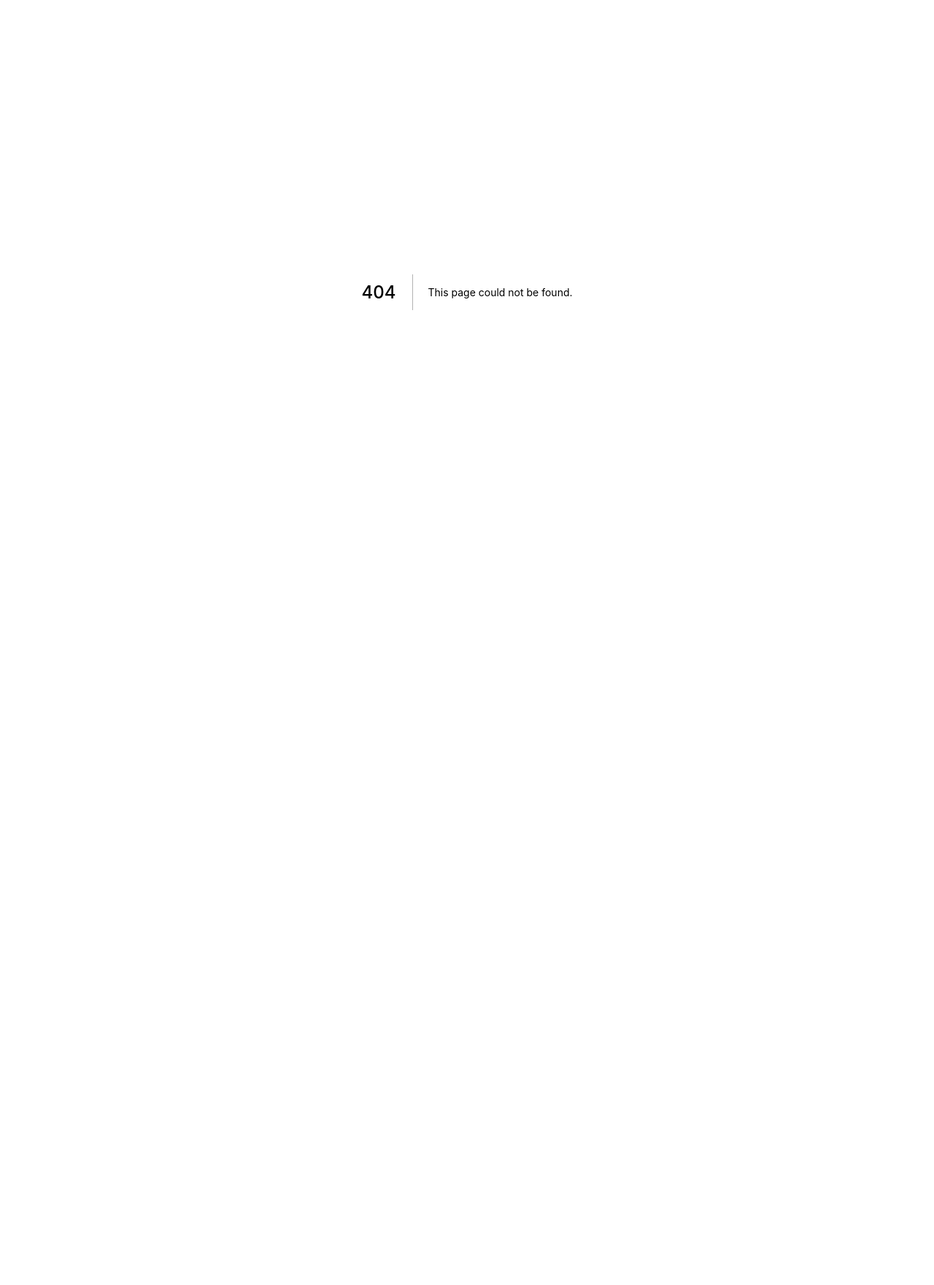
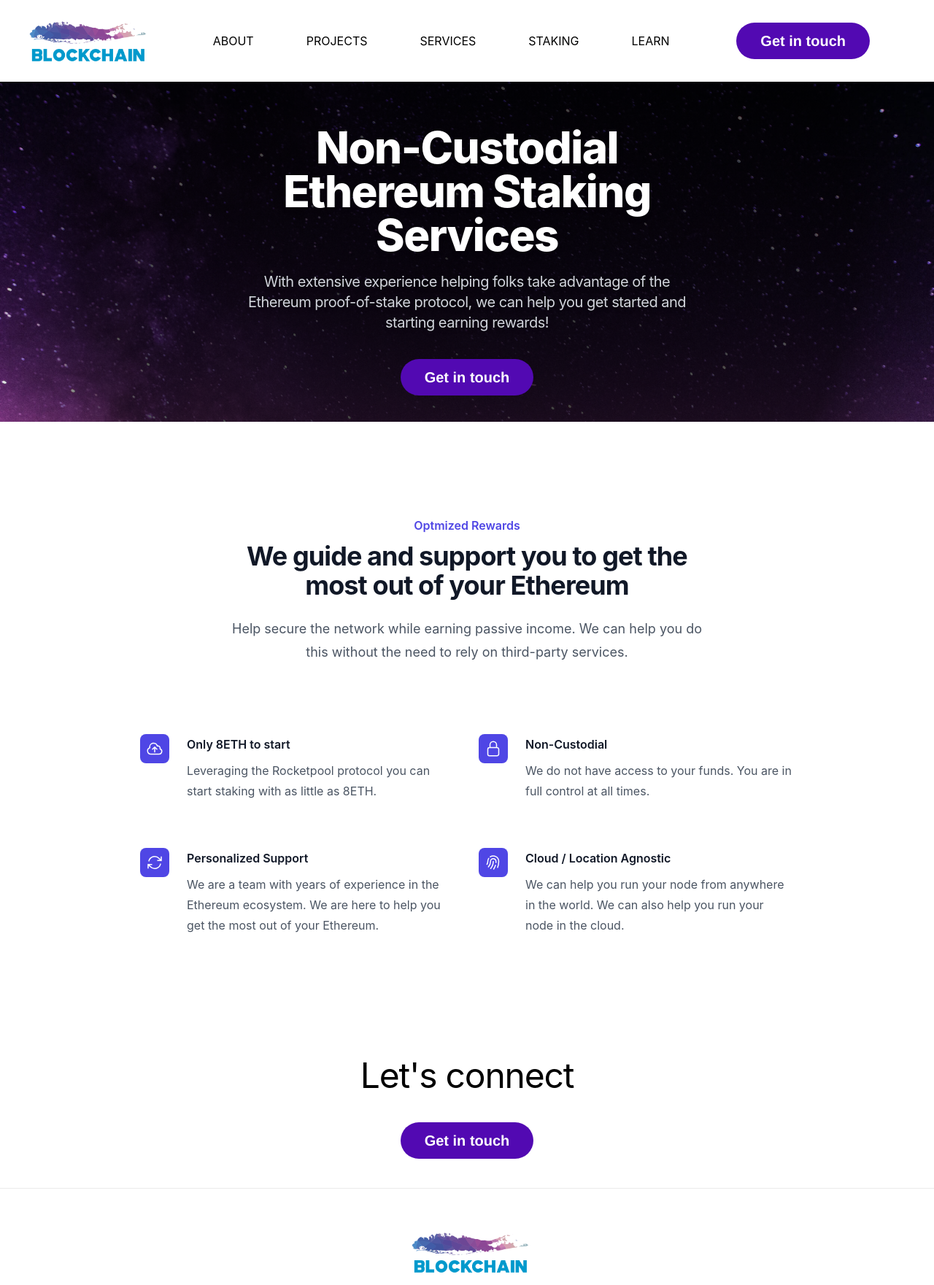
Before and after one commit to li-blockchain/liblockchain.org, a Next.js app: page /eth-staking in a window 1280 px wide. Before the commit this address had no page. Shown: the whole page at 73% size. Before the commit the page ends 800 px from the top, so only its background shows below. Built offline with nearby package versions, Linux system fonts and the light colour scheme.

Commit message:
Added staking service page.

```diff
--- /dev/null
+++ b/components/Navigation.jsx
@@ -0,0 +1,50 @@
+import Hamburger from "hamburger-react";
+import Link from "next/link";
+import { useState } from "react";
+import ContractForm from "./ContactForm";
+
+
+export default function Navigation() {
+
+    const [isOpen, setOpen] = useState(false);
+
+    return (
+        <>
+        {/* Navigation Component */}
+        <div className="navigation flex items-center bg-transparent px-10 py-2">
+        <div className="navigation-wrap flex justify-between items-center grow shrink relative">
+        <a href="/" className="relative float-left no-underline">
+            <img alt="Long Island Blockchain Logo" className="w-36 lg:w-40" src="/libc-logo.png"/>
+        </a>
+        <div className="hidden lg:block flex items-center justify-center inset-0 menu">
+            <nav role="navigation" className="flex justify-center items-center uppercase">
+            <a href="/#about" className="relative no-underline p-9">About</a>
+            <a href="/#projects" className="relative no-underline p-9">Projects</a>
+            <a href="/#services" className="relative no-underline p-9">Services</a>
+            <a href="/eth-staking" className="relative no-underline p-9">Staking</a>
+            <a href="https://www.youtube.com/c/LongIslandBlockchain" className="relative no-underline p-9">Learn</a>
+            </nav>
+        </div>
+        <ContractForm class="invisible lg:visible"></ContractForm>
+        </div>
+        <div className="lg:invisible">
+        <Hamburger toggled={isOpen} toggle={setOpen} size={30} />
+        </div>
+    </div>
+
+    {/* Mobile menu */}
+    {isOpen && (
+        <>
+        <div className="p-10">
+                <nav role="navigation" className="flex flex-col justify-center items-center uppercase">
+                <a href="#about" className="relative no-underline p-9">About</a>
+                <a href="#projects" className="relative no-underline p-9">Projects</a>
+                <a href="#services" className="relative no-underline p-9">Services</a>
+                <a href="https://www.youtube.com/c/LongIslandBlockchain" className="relative no-underline p-9">Learn</a>
+                </nav>
+        </div>
+        </>
+    )}
+    </>
+    )
+}
--- /dev/null
+++ b/components/StakingFeature.jsx
@@ -0,0 +1,61 @@
+import { ArrowPathIcon, CloudArrowUpIcon, FingerPrintIcon, LockClosedIcon } from '@heroicons/react/24/outline'
+
+const features = [
+  {
+    name: 'Only 8ETH to start',
+    description:
+      'Leveraging the Rocketpool protocol you can start staking with as little as 8ETH.',
+    icon: CloudArrowUpIcon,
+  },
+  {
+    name: 'Non-Custodial',
+    description:
+      'We do not have access to your funds. You are in full control at all times.',
+    icon: LockClosedIcon,
+  },
+  {
+    name: 'Personalized Support',
+    description:
+      'We are a team with years of experience in the Ethereum ecosystem. We are here to help you get the most out of your Ethereum.',
+    icon: ArrowPathIcon,
+  },
+  {
+    name: 'Cloud / Location Agnostic',
+    description:
+      'We can help you run your node from anywhere in the world. We can also help you run your node in the cloud.',
+    icon: FingerPrintIcon,
+  },
+]
+
+export default function StakingFeature() {
+  return (
+    <div className="bg-white py-24 sm:py-32">
+      <div className="mx-auto max-w-7xl px-6 lg:px-8">
+        <div className="mx-auto max-w-2xl lg:text-center">
+          <h2 className="text-base font-semibold leading-7 text-indigo-600">Optmized Rewards</h2>
+          <p className="mt-2 text-3xl font-bold tracking-tight text-gray-900 sm:text-4xl">
+            We guide and support you to get the most out of your Ethereum
+          </p>
+          <p className="mt-6 text-lg leading-8 text-gray-600">
+            Help secure the network while earning passive income. We can help you do this without the need to rely on third-party services.
+          </p>
+        </div>
+        <div className="mx-auto mt-16 max-w-2xl sm:mt-20 lg:mt-24 lg:max-w-4xl">
+          <dl className="grid max-w-xl grid-cols-1 gap-x-8 gap-y-10 lg:max-w-none lg:grid-cols-2 lg:gap-y-16">
+            {features.map((feature) => (
+              <div key={feature.name} className="relative pl-16">
+                <dt className="text-base font-semibold leading-7 text-gray-900">
+                  <div className="absolute left-0 top-0 flex h-10 w-10 items-center justify-center rounded-lg bg-indigo-600">
+                    <feature.icon className="h-6 w-6 text-white" aria-hidden="true" />
+                  </div>
+                  {feature.name}
+                </dt>
+                <dd className="mt-2 text-base leading-7 text-gray-600">{feature.description}</dd>
+              </div>
+            ))}
+          </dl>
+        </div>
+      </div>
+    </div>
+  )
+}
--- a/package.json
+++ b/package.json
@@ -9,6 +9,7 @@
     "lint": "next lint"
   },
   "dependencies": {
+    "@heroicons/react": "^2.0.17",
     "formik": "^2.2.9",
     "hamburger-react": "^2.5.0",
     "next": "12.1.5",
--- /dev/null
+++ b/pages/eth-staking.js
@@ -0,0 +1,66 @@
+import Head from 'next/head'
+import Hamburger from 'hamburger-react'
+import styles from '../styles/Home.module.css'
+import ContractForm from '../components/ContactForm'
+import Link from 'next/link'
+import { useState } from 'react'
+import StakingFeature from '../components/StakingFeature'
+import Navigation from '../components/Navigation'
+
+export default function Home() {
+  // Mobile menu state.
+  const [isOpen, setOpen] = useState(false);
+
+  return (
+    <>
+      <Head>
+        <title>Long Island Blockchain - Your trusted Blockchain builders</title>
+        <meta name="description" content="Blockchain developers, consultants, and educators. #BUIDL" />
+      </Head>
+
+      <Navigation></Navigation>
+
+      {/* Hero Component */}
+      <div className="hero flex flex-col items-center justify-center h-auto bg-staking-hero bg-cover">
+        <div className="flex flex-col items-center justify-center w-1/2">
+        <h1 className="text-4xl drop-shadow-md lg:text-6xl text-white text-center tracking-tight font-extrabold lg:m-5 lg:m-2 sm:m-0 sm:pt-10">
+          Non-Custodial Ethereum Staking Services
+        </h1>
+        <h2 className="lg:text-xl drop-shadow-md lg:text-md sm:text-md tracking-tight text-gray-300 text-center">
+          With extensive experience helping folks take advantage of the Ethereum proof-of-stake protocol, we can help you get started and starting earning rewards!
+        </h2>
+        <ContractForm class="block p-9" cta></ContractForm>
+        </div>
+      </div>
+
+
+      {/* Our projects component */ }
+      {/* <div class="flex flex-col items-center justify-center text-center">
+        <div id="projects" className="projects flex flex-col text-center m-10 max-w-7xl">
+          <h6 className="text-gray-400 text-3xl font-light py-3">We can help you stake your ETH while minimizing trust and keeping you in control of your crypto. Self staking is how it is meant to be, we are here to support!</h6>
+        </div>
+      </div> */}
+
+      {/* A flex component with an image on the left and content on the right */}
+      <StakingFeature></StakingFeature>
+
+      {/* Contact us */ }
+      <div className="projects flex flex-col text-center m-10">
+      <h5 className="text-5xl tracking-tight mb-10">Let's connect</h5>
+        <ContractForm></ContractForm>
+      </div>
+
+      <footer className={styles.footer}>
+        <a
+          href="https://vercel.com?utm_source=create-next-app&utm_medium=default-template&utm_campaign=create-next-app"
+          target="_blank"
+          rel="noopener noreferrer"
+        >
+          <span className={styles.logo}>
+            <img className="w-40" alt="Long Island Blockchain Logo" src="/libc-logo.png"/>
+          </span>
+        </a>
+      </footer>
+    </>
+  )
+}
--- a/pages/index.js
+++ b/pages/index.js
@@ -4,6 +4,7 @@ import styles from '../styles/Home.module.css'
 import ContractForm from '../components/ContactForm'
 import Link from 'next/link'
 import { useState } from 'react'
+import Navigation from '../components/Navigation'
 
 export default function Home() {
   // Mobile menu state.
@@ -16,40 +17,7 @@ export default function Home() {
         <meta name="description" content="Blockchain developers, consultants, and educators. #BUIDL" />
       </Head>
 
-      {/* Navigation Component */}
-      <div className="navigation flex items-center bg-transparent px-10 py-2">
-        <div className="navigation-wrap flex justify-between items-center grow shrink relative">
-          <Link href="/" className="relative float-left no-underline">
-            <img alt="Long Island Blockchain Logo" className="w-36 lg:w-40" src="/libc-logo.png"/>
-          </Link>
-          <div className="hidden lg:block absolute flex items-center justify-center inset-0 menu">
-            <nav role="navigation" className="flex justify-center items-center uppercase">
-              <a href="#about" className="relative no-underline p-9">About</a>
-              <a href="#projects" className="relative no-underline p-9">Projects</a>
-              <a href="#services" className="relative no-underline p-9">Services</a>
-              <a href="https://www.youtube.com/c/LongIslandBlockchain" className="relative no-underline p-9">Learn</a>
-            </nav>
-          </div>
-          <ContractForm class="invisible lg:visible"></ContractForm>
-        </div>
-        <div className="lg:invisible">
-          <Hamburger toggled={isOpen} toggle={setOpen} size={30} />
-        </div>
-      </div>
-
-      {/* Mobile menu */}
-      {isOpen && (
-        <>
-          <div className="p-10">
-                <nav role="navigation" className="flex flex-col justify-center items-center uppercase">
-                  <a href="#about" className="relative no-underline p-9">About</a>
-                  <a href="#projects" className="relative no-underline p-9">Projects</a>
-                  <a href="#services" className="relative no-underline p-9">Services</a>
-                  <a href="https://www.youtube.com/c/LongIslandBlockchain" className="relative no-underline p-9">Learn</a>
-                </nav>
-          </div>
-        </>
-      )}
+      <Navigation></Navigation>
 
       {/* Hero Component */}
       <div className="hero flex flex-col items-center justify-center h-auto bg-[url('/sky.jpg')] bg-cover mx-auto py-16">
--- a/tailwind.config.js
+++ b/tailwind.config.js
@@ -7,6 +7,8 @@ module.exports = {
     extend: {
       backgroundImage: {
         'hero-bg': 'url("/sky.jpg")',
+        'staking-hero':
+            "radial-gradient(circle, rgba(0,0,0,.8) 0%, rgba(0,0,0,0.6461178221288515) 77%, rgba(0,0,0,0) 100%), url('/sky.jpg')",
       }
     },
   },
```
Also changed, not shown: 2 other files (tests, documents, lock files or other folders).
